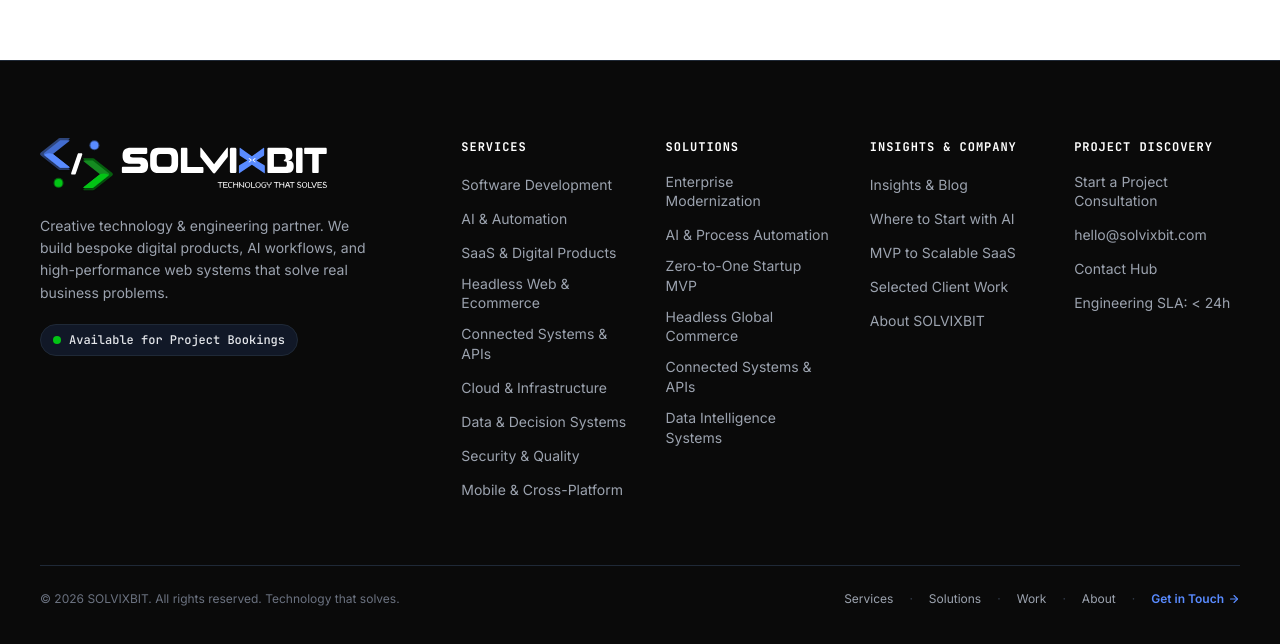
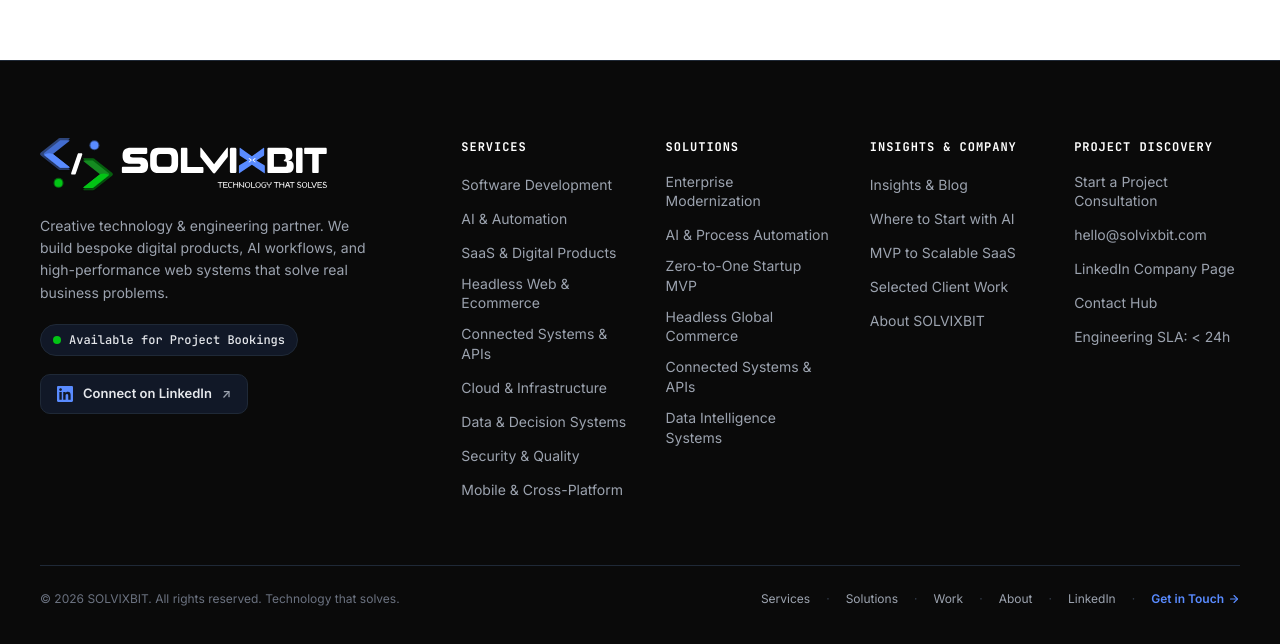
Before and after one commit to HassanGilani11/solvixbit, a Next.js app: page / in a window 1280 px wide. Shown: the part 7501-8145 px from the top of the page. Built offline with nearby package versions, Linux system fonts and the light colour scheme; no server answers.

Commit message:
feat: add LinkedIn company page link to footer brand column, links, and contact hub

```diff
--- a/src/components/icons/index.tsx
+++ b/src/components/icons/index.tsx
@@ -78,3 +78,17 @@
     <polyline points="20 6 9 17 4 12" />
   </svg>
 );
+
+export const LinkedInIcon: React.FC<IconProps> = ({ size = 16, className, style, ...props }) => (
+  <svg
+    width={size}
+    height={size}
+    viewBox="0 0 24 24"
+    fill="currentColor"
+    className={className}
+    style={{ display: 'inline-block', verticalAlign: 'middle', ...style }}
+    {...props}
+  >
+    <path d="M20.447 20.452h-3.554v-5.569c0-1.328-.027-3.037-1.852-3.037-1.853 0-2.136 1.445-2.136 2.939v5.667H9.351V9h3.414v1.561h.046c.477-.9 1.637-1.85 3.37-1.85 3.601 0 4.267 2.37 4.267 5.455v6.286zM5.337 7.433c-1.144 0-2.063-.926-2.063-2.065 0-1.138.92-2.063 2.063-2.063 1.14 0 2.064.925 2.064 2.063 0 1.139-.925 2.065-2.064 2.065zm1.782 13.019H3.555V9h3.564v11.452zM22.225 0H1.771C.792 0 0 .774 0 1.729v20.542C0 23.227.792 24 1.771 24h20.451C23.2 24 24 23.227 24 22.271V1.729C24 .774 23.2 0 22.222 0h.003z" />
+  </svg>
+);
--- a/src/components/navigation/index.tsx
+++ b/src/components/navigation/index.tsx
@@ -8,7 +8,7 @@
 import { servicesData } from '../../config/services';
 import { solutionsData } from '../../config/solutions';
 import { caseStudiesData } from '../../config/work';
-import { ChevronDown, ArrowRight } from '../icons';
+import { ChevronDown, ArrowRight, LinkedInIcon } from '../icons';
 
 export interface NavItem {
   label: string;
@@ -471,6 +471,7 @@
     links: [
       { label: 'Start a Project Consultation', href: '/start-a-project' },
       { label: 'hello@solvixbit.com', href: 'mailto:hello@solvixbit.com' },
+      { label: 'LinkedIn Company Page', href: 'https://www.linkedin.com/company/solvixbit/' },
       { label: 'Contact Hub', href: '/contact' },
       { label: 'Engineering SLA: < 24h', href: '/start-a-project' },
     ],
@@ -522,6 +523,49 @@
               <span style={{ fontSize: '0.75rem', fontFamily: 'var(--font-family-mono)', color: '#E5E7EB', fontWeight: 500 }}>
                 Available for Project Bookings
               </span>
+            </div>
+
+            {/* LinkedIn Company Page Link */}
+            <div style={{ marginTop: '2px' }}>
+              <a
+                href="https://www.linkedin.com/company/solvixbit/"
+                target="_blank"
+                rel="noopener noreferrer"
+                aria-label="Connect with SOLVIXBIT on LinkedIn"
+                style={{
+                  display: 'inline-flex',
+                  alignItems: 'center',
+                  gap: '10px',
+                  padding: '9px 16px',
+                  backgroundColor: '#111827',
+                  border: '1px solid #1F2937',
+                  borderRadius: '10px',
+                  color: '#E5E7EB',
+                  textDecoration: 'none',
+                  fontSize: '0.8125rem',
+                  fontWeight: 600,
+                  transition: 'all 200ms ease',
+                  width: 'fit-content',
+                }}
+                onMouseEnter={(e) => {
+                  e.currentTarget.style.borderColor = '#598BFF';
+                  e.currentTarget.style.backgroundColor = '#161F33';
+                  e.currentTarget.style.color = '#FFFFFF';
+                  e.currentTarget.style.transform = 'translateY(-1px)';
+                }}
+                onMouseLeave={(e) => {
+                  e.currentTarget.style.borderColor = '#1F2937';
+                  e.currentTarget.style.backgroundColor = '#111827';
+                  e.currentTarget.style.color = '#E5E7EB';
+                  e.currentTarget.style.transform = 'none';
+                }}
+              >
+                <span style={{ color: '#598BFF', display: 'flex', alignItems: 'center' }}>
+                  <LinkedInIcon size={16} />
+                </span>
+                <span>Connect on LinkedIn</span>
+                <span style={{ color: '#9CA3AF', fontSize: '0.75rem' }}>↗</span>
+              </a>
             </div>
           </div>
 
@@ -604,6 +648,17 @@
               About
             </Link>
             <span style={{ color: '#374151' }}>·</span>
+            <a
+              href="https://www.linkedin.com/company/solvixbit/"
+              target="_blank"
+              rel="noopener noreferrer"
+              style={{ color: '#9CA3AF', textDecoration: 'none', transition: 'color 150ms ease' }}
+              onMouseEnter={(e) => (e.currentTarget.style.color = '#598BFF')}
+              onMouseLeave={(e) => (e.currentTarget.style.color = '#9CA3AF')}
+            >
+              LinkedIn
+            </a>
+            <span style={{ color: '#374151' }}>·</span>
             <Link
               href="/contact"
               style={{
--- a/src/components/seo/StructuredData.tsx
+++ b/src/components/seo/StructuredData.tsx
@@ -30,7 +30,7 @@
     },
     sameAs: [
       'https://twitter.com/solvixbit',
-      'https://linkedin.com/company/solvixbit',
+      'https://www.linkedin.com/company/solvixbit/',
       'https://github.com/solvixbit',
     ],
     knowsAbout: [
```
Also changed, not shown: src/app/contact/page.tsx (+52 -1 lines).
